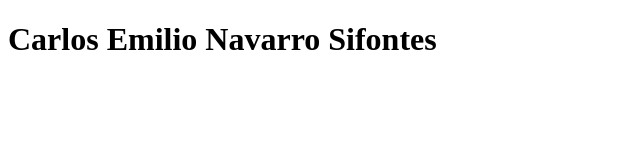
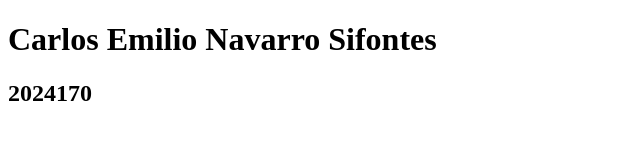
Before and after one commit to cnavarro-2024170/Proyecto-1, a plain HTML site: page index.html in a window 1280 px wide. Shown: the whole page, without its empty margins (0-640 px from the left). Drawn offline with Linux system fonts and the light colour scheme.

Commit message:
Agregar mi carne en h2

```diff
--- a/index.html
+++ b/index.html
@@ -7,5 +7,6 @@
 </head>
 <body>
     <h1>Carlos Emilio Navarro Sifontes</h1>
+    <h2>2024170</h2>
 </body>
 </html>
```
